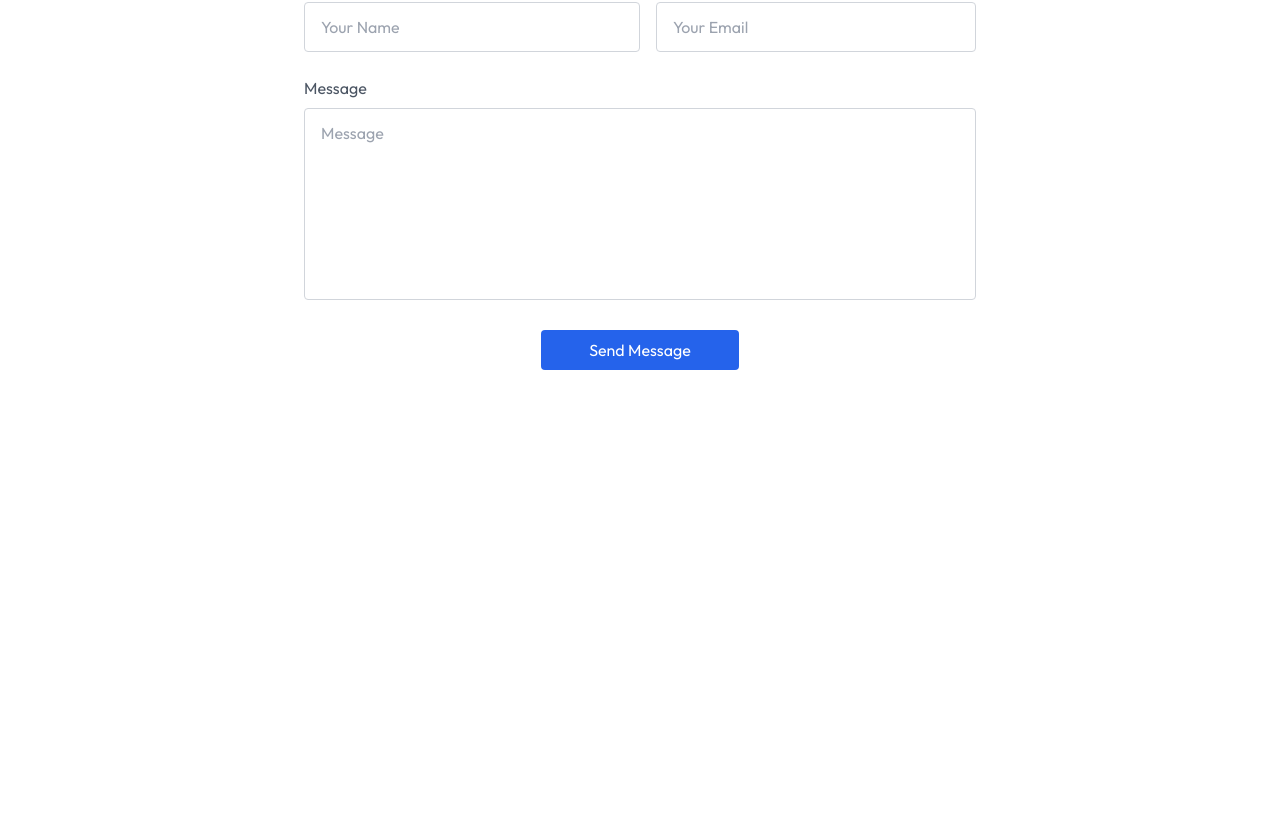
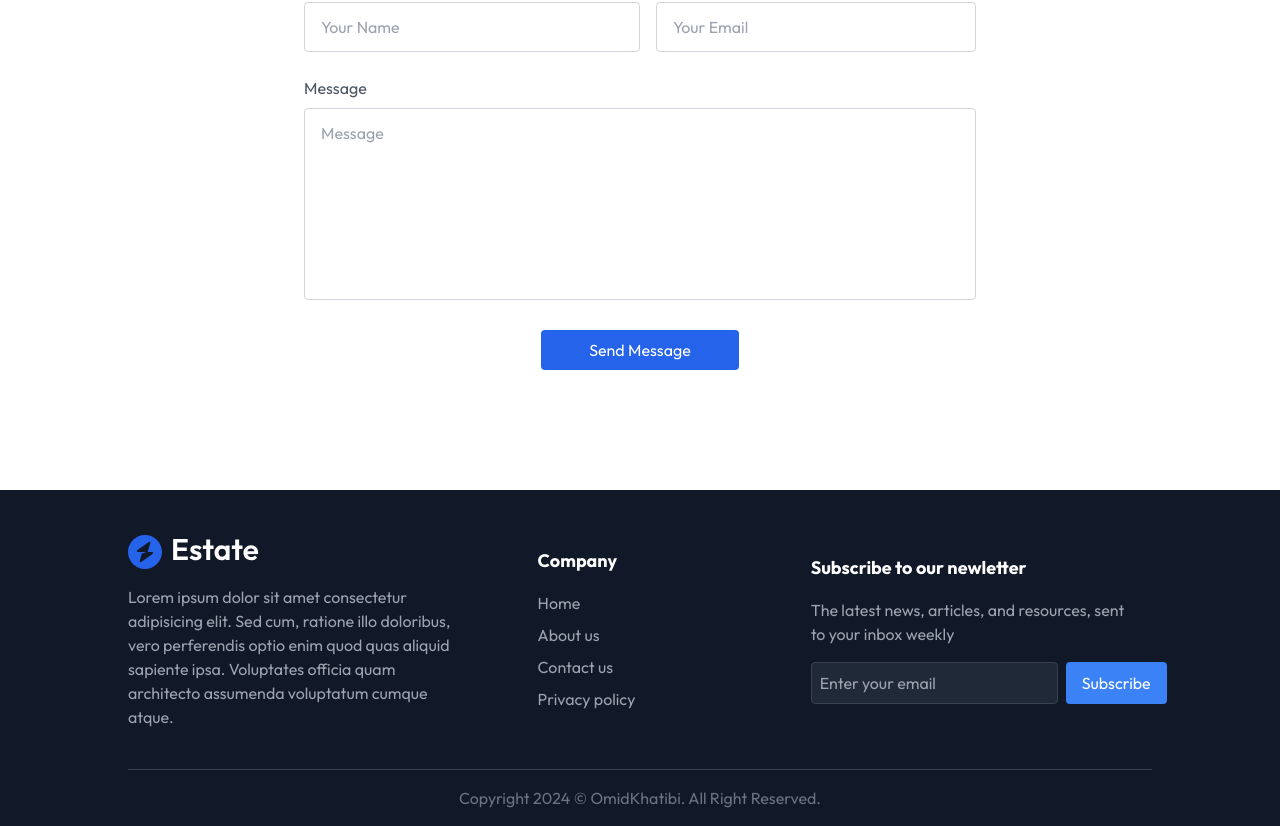
Before and after one commit to omidkhatibi1234/Real-Estate, a React (Vite) app: page / in a window 1280 px wide. Shown: the part 3367-4193 px from the top of the page. Before the commit the page ends 3857 px from the top, so only its background shows below. Built offline with nearby package versions, Linux system fonts and the light colour scheme.

Commit message:
created Footer section

```diff
--- a/src/App.jsx
+++ b/src/App.jsx
@@ -6,6 +6,7 @@
 import Header from "./components/Header";
 import Projects from "./components/Projects";
 import Testimonails from "./components/Testimonails";
+import Footer from "./components/Footer";
 
 const App = () => {
   return (
@@ -16,6 +17,7 @@
       <Projects />
       <Testimonails />
       <Contact />
+      <Footer />
     </div>
   );
 };
--- /dev/null
+++ b/src/components/Footer.jsx
@@ -0,0 +1,62 @@
+import { assets } from "../assets/assets";
+
+const Footer = () => {
+  return (
+    <div
+      className="pt-10 px-4 md:px-20 lg:px-32 bg-gray-900 w-full overflow-hidden"
+      id="Footer"
+    >
+      <div className="container mx-auto flex flex-col md:flex-row justify-between items-center">
+        <div className="w-full md:w-1/3 mb-8 md:mb-0">
+          <img src={assets.logo_dark} alt="" />
+          <p className="text-gray-400 mt-4">
+            Lorem ipsum dolor sit amet consectetur adipisicing elit. Sed cum,
+            ratione illo doloribus, vero perferendis optio enim quod quas
+            aliquid sapiente ipsa. Voluptates officia quam architecto assumenda
+            voluptatum cumque atque.
+          </p>
+        </div>
+        <div className="w-full md:w-1/5 mb-8 md:mb-0">
+          <h3 className="text-white text-lg font-bold mb-4">Company</h3>
+          <ul className="flex flex-col gap-2 text-gray-400">
+            <a href="#Header" className="hover:text-white">
+              Home
+            </a>
+            <a href="#About" className="hover:text-white">
+              About us
+            </a>
+            <a href="#Contact" className="hover:text-white">
+              Contact us
+            </a>
+            <a href="#" className="hover:text-white">
+              Privacy policy
+            </a>
+          </ul>
+        </div>
+        <div className="w-full md:w-1/3">
+          <h3 className="text-white text-lg font-bold mb-4">
+            Subscribe to our newletter
+          </h3>
+          <p className="text-gray-400 mb-4 max-w-80">
+            The latest news, articles, and resources, sent to your inbox weekly
+          </p>
+          <div className="flex gap-2">
+            <input
+              type="email"
+              placeholder="Enter your email"
+              className="p-2 rounded bg-gray-800 text-gray-400 border border-gray-700 focus:outline-none md:w-auto "
+            />
+            <button className="py-2 px-4 rounded bg-blue-500 text-white">
+              Subscribe
+            </button>
+          </div>
+        </div>
+      </div>
+      <div className="border-t border-gray-700 py-4 mt-10 text-center text-gray-500">
+        Copyright 2024 © OmidKhatibi. All Right Reserved.
+      </div>
+    </div>
+  );
+};
+
+export default Footer;
```
